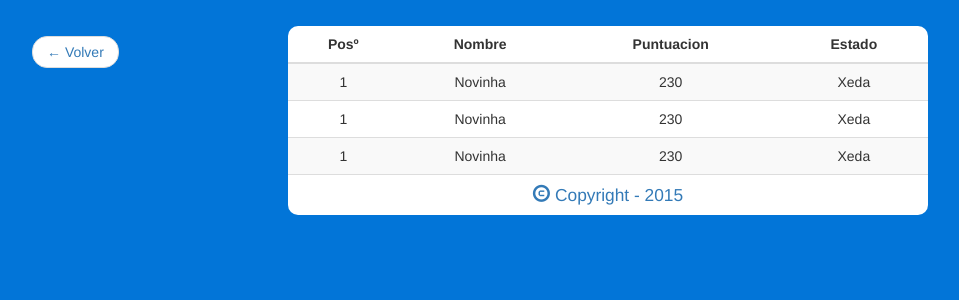
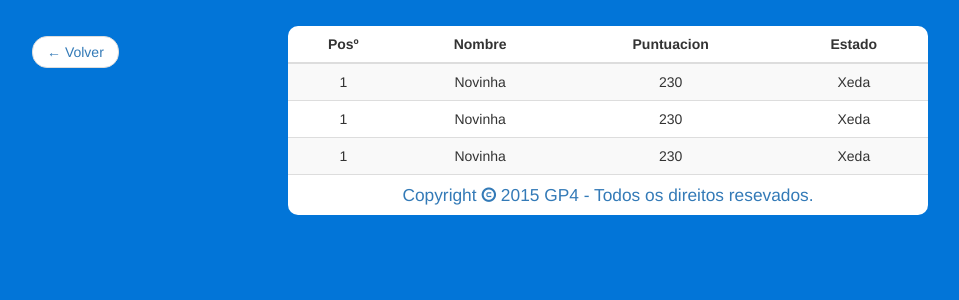
Before and after one commit to mauricio-msp/gramaticando, a PHP site: page /gramaticando/ranking in a window 1280 px wide. Shown: the top 300 px of the page, without its empty margins (32-991 px from the left). Run offline with PHP 8.4, Linux system fonts and the light colour scheme; some libraries are stand-ins or nearby versions.

Commit message:
Ranking / rodapé da tabela

```diff
--- a/pages/pgranking.php
+++ b/pages/pgranking.php
@@ -60,8 +60,11 @@ and open the template in the editor.
                 <tfoot>
                     <tr>
                         <td colspan="4" class="text-center text-primary" style="font-size: 13pt;">
-                            <span class="glyphicon glyphicon-copyright-mark"></span>
-                            <span>Copyright - <?php echo date('Y'); ?></span>
+                            <span> Copyright
+                                <span class="glyphicon glyphicon-copyright-mark" style="font-size: 11pt;"></span>
+                                 <?php echo date('Y'); ?>
+                                GP4 - Todos os direitos resevados.
+                            </span>
                         </td>
                     </tr>
                 </tfoot>
```
